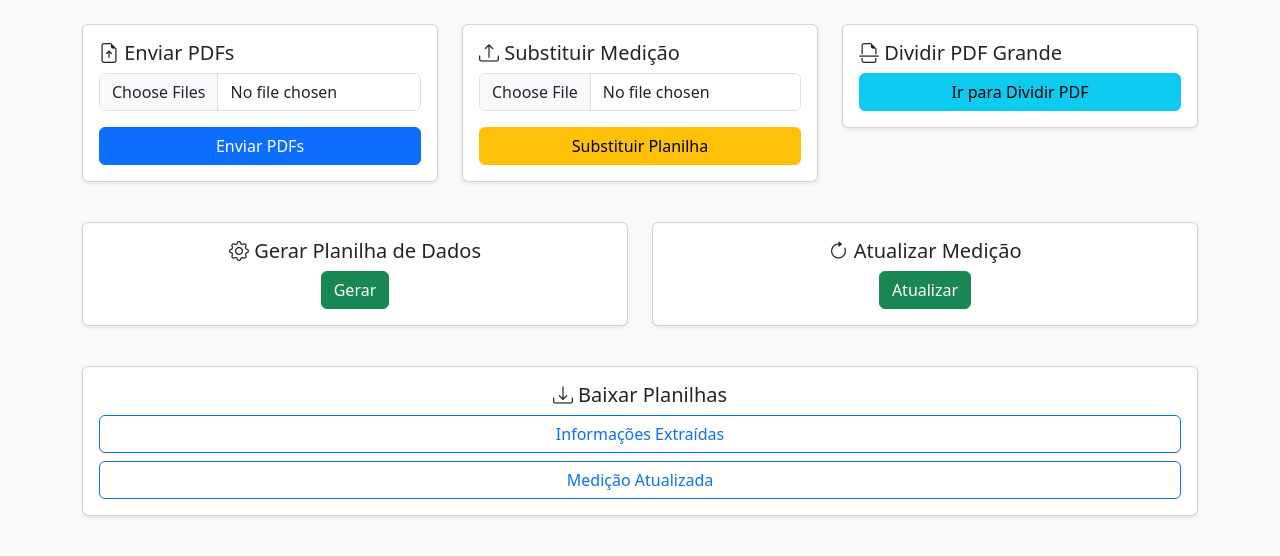
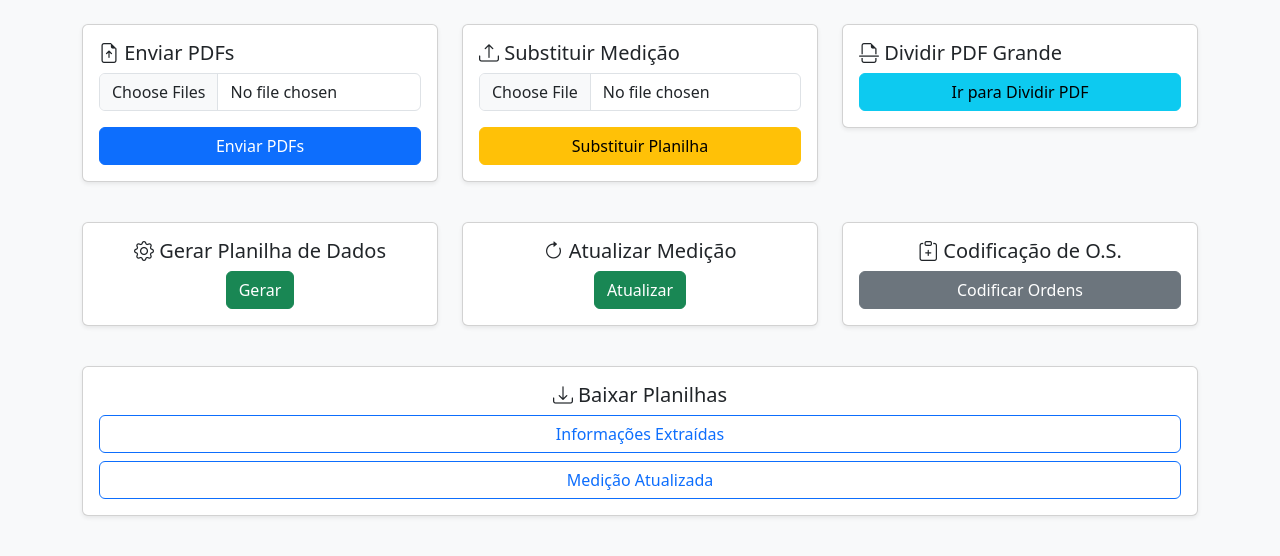
Before and after one commit to Luizwagner13/SIAMC, a Flask app: page /dashboard in a window 1280 px wide. Shown: the part 66-622 px from the top of the page. Run offline with Flask 3, Linux system fonts and the light colour scheme; the visitor is signed in with stand-in values (Sample User, id 1).

Commit message:
Add files via upload

```diff
--- a/templates/dashboard.html
+++ b/templates/dashboard.html
@@ -80,7 +80,7 @@
 
         <!-- Processamento -->
         <div class="row mb-4">
-            <div class="col-md-6 mb-3">
+            <div class="col-md-4 mb-3">
                 <div class="card shadow-sm">
                     <div class="card-body text-center">
                         <h5 class="card-title"><i class="bi bi-gear"></i> Gerar Planilha de Dados</h5>
@@ -90,13 +90,21 @@
                     </div>
                 </div>
             </div>
-            <div class="col-md-6 mb-3">
+            <div class="col-md-4 mb-3">
                 <div class="card shadow-sm">
                     <div class="card-body text-center">
                         <h5 class="card-title"><i class="bi bi-arrow-clockwise"></i> Atualizar Medição</h5>
                         <form action="{{ url_for('atualizar_medicao') }}" method="POST">
                             <button type="submit" class="btn btn-success">Atualizar</button>
                         </form>
+                    </div>
+                </div>
+            </div>
+            <div class="col-md-4 mb-3">
+                <div class="card shadow-sm">
+                    <div class="card-body text-center">
+                        <h5 class="card-title"><i class="bi bi-clipboard-plus"></i> Codificação de O.S.</h5>
+                        <a href="{{ url_for('codificar') }}" class="btn btn-secondary w-100">Codificar Ordens</a>
                     </div>
                 </div>
             </div>
```
